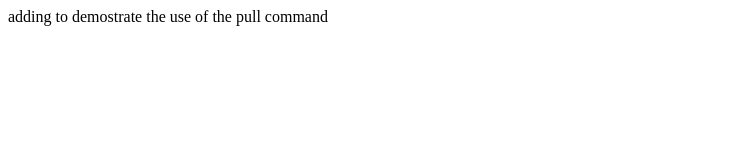
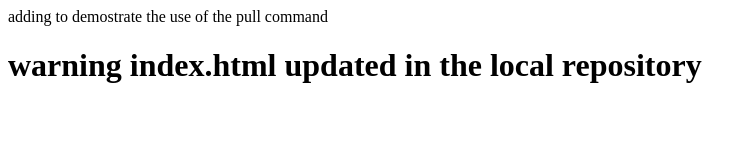
Before and after one commit to shreya-duplicate/dummy, a plain HTML site: page index.html in a window 1280 px wide. Shown: the whole page, without its empty margins (0-755 px from the left). Drawn offline with Linux system fonts and the light colour scheme.

Commit message:
managing commits via index.html

```diff
--- a/index.html
+++ b/index.html
@@ -3,5 +3,6 @@
 </head>
 <body>
   <p>adding to demostrate the use of the pull command</p>
+  <h1>warning index.html updated in the local repository</h1>
 </body>
 </html>
```
